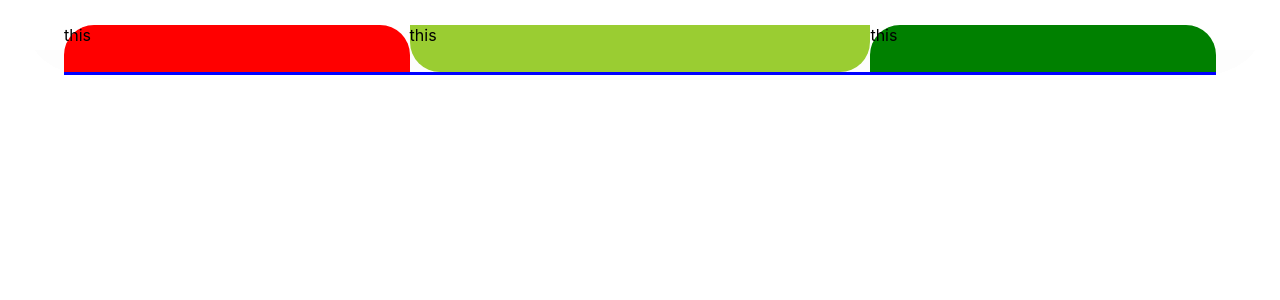
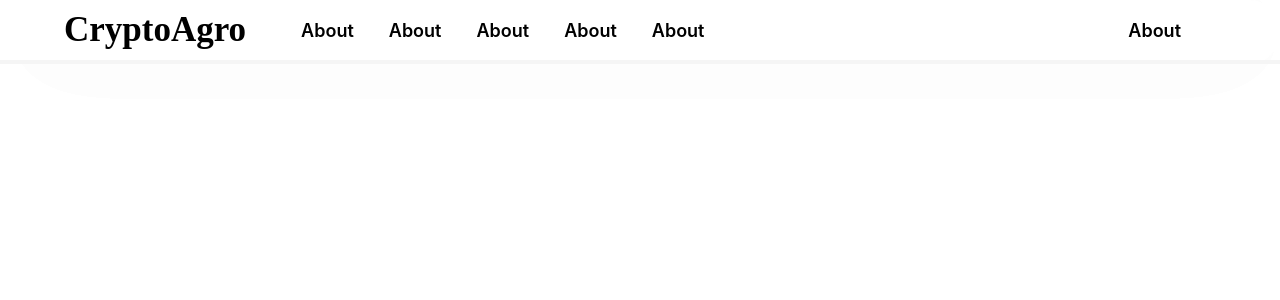
Before and after one commit to CodexpathCommunity/CryptoAgro, a Next.js app: page / in a window 1280 px wide. Shown: the top 300 px of the page. Built offline with nearby package versions, Linux system fonts and the light colour scheme.

Commit message:
working on the Header Section

```diff
--- a/component/Header/HeaderElement.js
+++ b/component/Header/HeaderElement.js
@@ -2,34 +2,32 @@ import styled from "styled-components";
 
 export const HeaderContainer = styled.div`
   display: flex;
-  height: 50px;
   align-items: center;
+  box-sizing: border-box;
+  border-bottom: 4px solid whitesmoke;
 `;
 export const HeaderContent = styled.div`
   max-width: 1400px;
   width: 90%;
-  margin: 50px auto 0 auto;
+  margin: 0 auto;
   display: flex;
   align-items: center;
-  height: 100%;
-  border-bottom: 3px solid blue;
+  height: 60px;
 `;
-export const HeaderRight = styled.div`
-  flex: 0.3;
-  background: red;
-  height: 100%;
-  border-radius: 30px 30px 0 0;
+export const HeaderLogo = styled.h2`
+  font-family: "Audiowide", cursive;
+  font-weight: 800;
+  font-size: 35px;
+  margin-right: 55px;
 `;
-export const HeaderCenter = styled.div`
-  flex: 0.4;
-  background: yellowgreen;
-  height: 100%;
-  border-radius: 0 0 30px 30px;
+export const HeaderLinkContainer = styled.div`
+  display: flex;
+  align-items: center;
+  flex: 1;
 `;
-export const HeaderLeft = styled.div`
-  flex: 0.3;
-  background: green;
-  height: 100%;
-  border-radius: 30px 30px 0 0;
+export const HeaderLinks = styled.h3`
+  font-size: 18px;
+  font-weight: 600;
+  padding: 0 35px 0 0;
 `;
 export const HeaderRule = styled.div``;
--- a/component/Header/Index.js
+++ b/component/Header/Index.js
@@ -1,18 +1,24 @@
 import {
-  HeaderCenter,
   HeaderContainer,
   HeaderContent,
-  HeaderLeft,
-  HeaderRight,
+  HeaderLogo,
+  HeaderLinkContainer,
+  HeaderLinks,
 } from "./HeaderElement";
 
 function Header() {
   return (
     <HeaderContainer>
       <HeaderContent>
-        <HeaderRight>this</HeaderRight>
-        <HeaderCenter>this </HeaderCenter>
-        <HeaderLeft>this</HeaderLeft>
+        <HeaderLogo>CryptoAgro</HeaderLogo>
+        <HeaderLinkContainer>
+          <HeaderLinks>About</HeaderLinks>
+          <HeaderLinks>About</HeaderLinks>
+          <HeaderLinks>About</HeaderLinks>
+          <HeaderLinks>About</HeaderLinks>
+          <HeaderLinks>About</HeaderLinks>
+        </HeaderLinkContainer>
+        <HeaderLinks>About</HeaderLinks>
       </HeaderContent>
     </HeaderContainer>
   );
--- a/styles/globals.css
+++ b/styles/globals.css
@@ -2,6 +2,13 @@ html,
 body {
   padding: 0;
   margin: 0;
+  --gradientTheme: radial-gradient(
+    circle 732px at -23.9% -25.1%,
+    rgba(30, 39, 107, 1) 6.1%,
+    rgba(188, 104, 142, 1) 100.2%
+  );
+  --boldTheme: rgba(30, 39, 107, 1);
+  --shyTheme: rgba(188, 104, 142, 1);
   font-family: -apple-system, BlinkMacSystemFont, Segoe UI, Roboto, Oxygen,
     Ubuntu, Cantarell, Fira Sans, Droid Sans, Helvetica Neue, sans-serif;
   border-radius: 50px;
```
